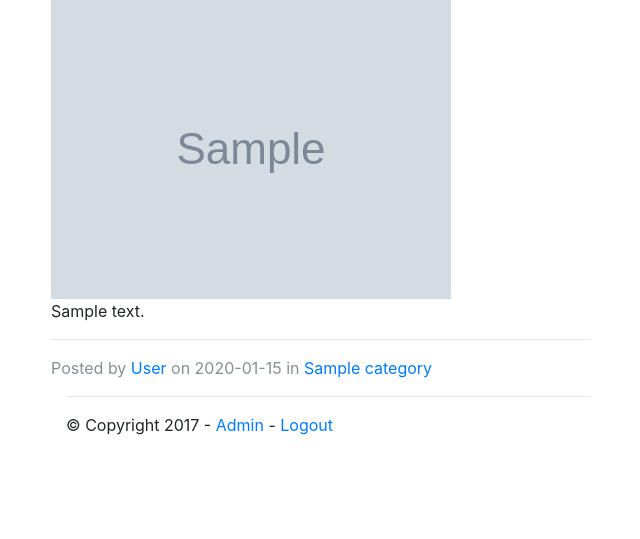
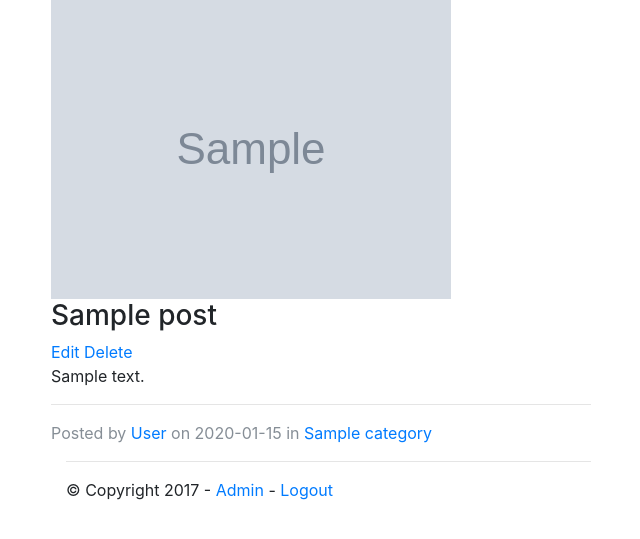
Before and after one commit to ant-git/simple-blog, a Flask app: a page that uses templates/blog/article.html in a window 1280 px wide. Shown: the part 43-582 px from the top of the page, without its empty margins (34-674 px from the left). Run offline with Flask 2, Linux system fonts and the light colour scheme; the visitor is signed in with stand-in values (Sample User, id 1); tables that the repository leaves empty hold one stand-in row (values such as "Sample post"); grey boxes marked "Sample" are stand-in pictures; some libraries are stand-ins or nearby versions.

Commit message:
Add delete post functionality for admin

```diff
--- a/blog/views.py
+++ b/blog/views.py
@@ -9,7 +9,8 @@ from blog.models import Blog, Category, Post
 from author.decorators import login_required, author_required
 import bcrypt
 
-POST_PER_PAGE = 3
+POST_PER_PAGE = 5
+
 
 @app.route('/')
 @app.route('/index')
@@ -18,7 +19,7 @@ def index(page=1):
     blog = Blog.query.first()
     if not blog:
         return redirect(url_for('setup'))
-    posts = Post.query.order_by(Post.publish_date.desc()).paginate(page, POST_PER_PAGE, False)
+    posts = Post.query.filter_by(live=True).order_by(Post.publish_date.desc()).paginate(page, POST_PER_PAGE, False)
     return render_template('blog/index.html', blog=blog, posts=posts)
 
 
@@ -111,3 +112,18 @@ def post():
 def article(slug):
     post = Post.query.filter_by(slug=slug).first_or_404()
     return render_template('blog/article.html', post=post)
+
+
+@app.route('/delete/<int:post_id>')
+@author_required
+def delete(post_id):
+    post = Post.query.filter_by(id=post_id).first_or_404()
+    post.live = False
+    db.session.commit()
+    flash("Article deleted")
+    return redirect('/admin')
+
+
+@app.route('/edit')
+def edit():
+    pass
--- a/templates/blog/admin.html
+++ b/templates/blog/admin.html
@@ -22,7 +22,8 @@
     <div class="post-list">
         {% for post in posts.items %}
             <div class="post-item">
-                <h4><a href="{{ url_for('article',slug=post.slug) }}">{{ post.title }}</a> </h4>
+                <h4><a href="{{ url_for('article',slug=post.slug) }}">{{ post.title }}</a>
+                {% if not post.live %}(deleted){% endif %}</h4>
                 <div class="text-muted">Posted by <a href="#">{{ post.author.fullname }}</a>
                 on {{ post.publish_date.strftime("%Y-%m-%d") }}
                 in <a href="#">{{ post.category.name }}</a>
--- a/templates/blog/article.html
+++ b/templates/blog/article.html
@@ -8,7 +8,12 @@
         {% if post.image %}
         <img src="{{ post.imgsrc }}" height="300px" class="img-rounded" />
         {% endif %}
+        <h3>{{ post.title }}</h3>
 
+        {% if session.get('is_author') %}
+            <a href="{{url_for('edit',post_id=post.id)}}">Edit</a>
+            <a href="{{url_for('delete',post_id=post.id)}}">Delete</a>
+        {% endif %}
         {{ post.body|markdown }}
         <hr />
         <div class="text-muted">Posted by <a href="#">{{ post.author.fullname }}</a>
```
